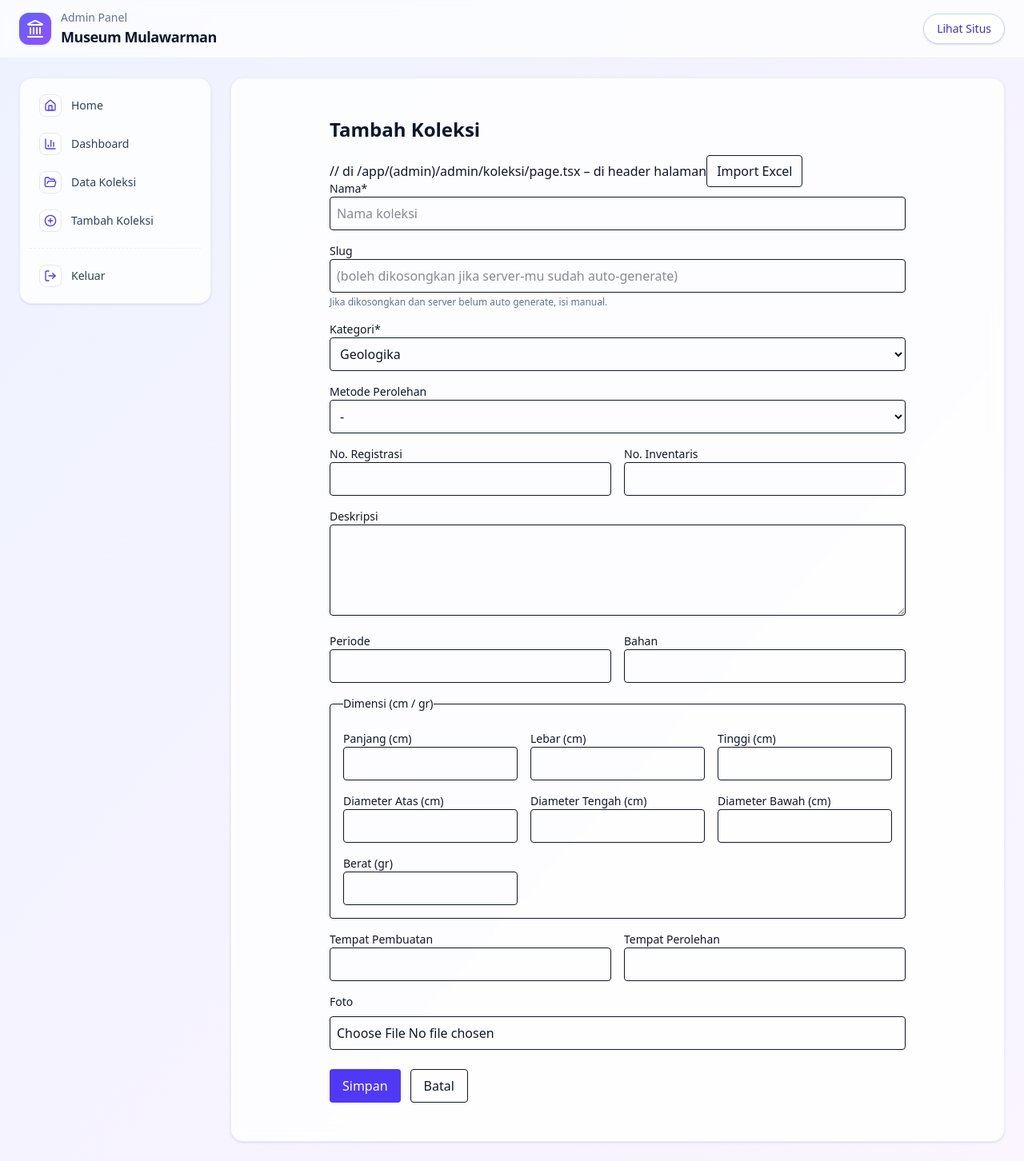
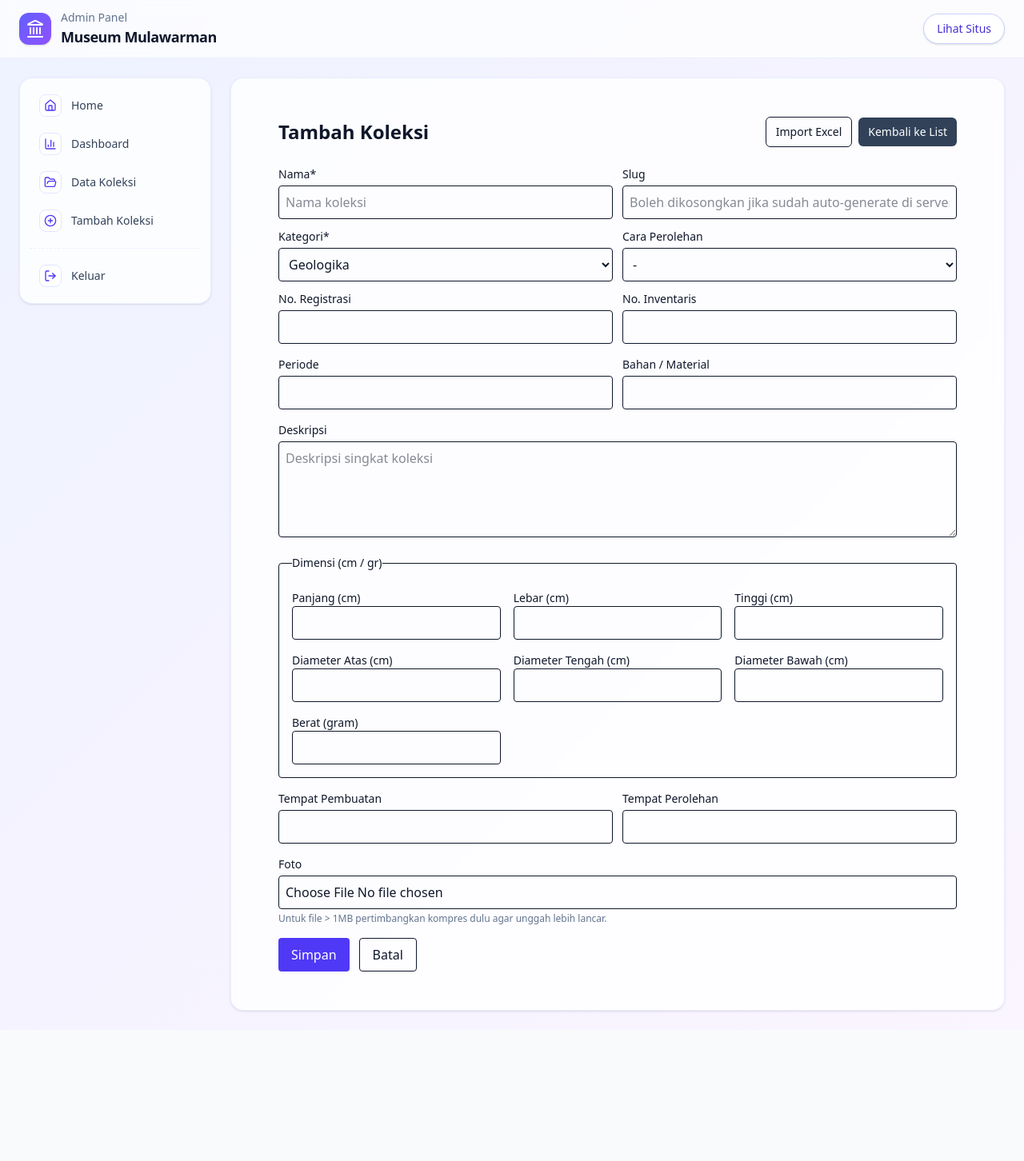
Before and after one commit to museummulawarman123/museummulawarman_dbase, a Next.js app: page /admin/koleksi/new in a window 1280 px wide. Shown: the whole page at 80% size. After the commit the page ends 1288 px from the top, so only its background shows below. Built offline with nearby package versions, Linux system fonts and the light colour scheme.

Commit message:
Header daftar dipisah dari form + tombol Import di halaman Tambah

```diff
--- a/app/(admin)/admin/koleksi/new/page.tsx
+++ b/app/(admin)/admin/koleksi/new/page.tsx
@@ -1,7 +1,9 @@
+export const runtime = "nodejs";
+export const dynamic = "force-dynamic";
+
 import { redirect } from "next/navigation";
+import Link from "next/link";
 import { createKoleksi } from "@/app/api/admin/koleksi/action";
-import Link from "next/link";
-import CloudinaryUploader from "@/component/CloudinaryUploader";
 
 const CATEGORY_OPTIONS = [
   ["GEOLOGIKA", "Geologika"],
@@ -23,16 +25,32 @@ const ACQ_OPTIONS = [
   ["GANTI_RUGI", "Ganti Rugi"],
   ["BELI", "Beli"],
   ["HIBAH", "Hibah"],
+  ["LAINNYA", "Lainnya"],
 ] as const;
 
-export default async function TambahKoleksiPage() {
+export default async function NewCollectionPage() {
   return (
-    <div className="max-w-3xl mx-auto p-6 space-y-6">
+    <div className="max-w-4xl mx-auto p-6 space-y-6">
+      {/* Header: title kiri, tombol kanan */}
+      <div className="flex items-center justify-between flex-wrap gap-3">
         <h1 className="text-2xl font-semibold">Tambah Koleksi</h1>
-// di /app/(admin)/admin/koleksi/page.tsx – di header halaman
-<Link href="/admin/koleksi/import" className="border px-3 py-2 rounded">Import Excel</Link>
+        <div className="flex items-center gap-2">
+          <Link
+            href="/admin/koleksi/import"
+            className="inline-flex items-center rounded-md border px-3 py-2 text-sm hover:bg-gray-50"
+          >
+            Import Excel
+          </Link>
+          <Link
+            href="/admin/koleksi"
+            className="inline-flex items-center rounded-md bg-slate-700 px-3 py-2 text-sm font-medium text-white hover:bg-slate-800"
+          >
+            Kembali ke List
+          </Link>
+        </div>
+      </div>
 
-      {/* JANGAN set method/encType kalau pakai server action */}
+      {/* Form Tambah (Server Action) */}
       <form
         action={async (formData) => {
           "use server";
@@ -40,12 +58,14 @@ export default async function TambahKoleksiPage() {
           if (res?.ok) {
             redirect("/admin/koleksi");
           }
-          // TODO: tampilkan error di UI jika perlu
+          // (opsional) kalau mau, bisa tampilkan error pakai redirect ke ?error=...
         }}
         className="space-y-4"
       >
+        {/* Identitas */}
+        <div className="grid grid-cols-1 md:grid-cols-2 gap-3">
           <div>
-          <label className="block text-sm font-medium">Nama*</label>
+            <label className="block text-sm font-medium mb-1">Nama*</label>
             <input
               name="name"
               required
@@ -53,21 +73,17 @@ export default async function TambahKoleksiPage() {
               placeholder="Nama koleksi"
             />
           </div>
-
           <div>
-          <label className="block text-sm font-medium">Slug</label>
+            <label className="block text-sm font-medium mb-1">Slug</label>
             <input
               name="slug"
               className="border rounded p-2 w-full"
-            placeholder="(boleh dikosongkan jika server-mu sudah auto-generate)"
+              placeholder="Boleh dikosongkan jika sudah auto-generate di server"
             />
-          <p className="text-xs text-slate-500 mt-1">
-            Jika dikosongkan dan server belum auto generate, isi manual.
-          </p>
           </div>
 
           <div>
-          <label className="block text-sm font-medium">Kategori*</label>
+            <label className="block text-sm font-medium mb-1">Kategori*</label>
             <select name="category" required className="border rounded p-2 w-full">
               {CATEGORY_OPTIONS.map(([val, label]) => (
                 <option key={val} value={val}>
@@ -78,7 +94,7 @@ export default async function TambahKoleksiPage() {
           </div>
 
           <div>
-          <label className="block text-sm font-medium">Metode Perolehan</label>
+            <label className="block text-sm font-medium mb-1">Cara Perolehan</label>
             <select name="acquisitionMethod" className="border rounded p-2 w-full">
               {ACQ_OPTIONS.map(([val, label]) => (
                 <option key={val} value={val}>
@@ -88,31 +104,35 @@ export default async function TambahKoleksiPage() {
             </select>
           </div>
 
-        <div className="grid grid-cols-2 gap-4">
           <div>
-            <label className="block text-sm font-medium">No. Registrasi</label>
+            <label className="block text-sm font-medium mb-1">No. Registrasi</label>
             <input name="regNumber" className="border rounded p-2 w-full" />
           </div>
           <div>
-            <label className="block text-sm font-medium">No. Inventaris</label>
+            <label className="block text-sm font-medium mb-1">No. Inventaris</label>
             <input name="invNumber" className="border rounded p-2 w-full" />
           </div>
         </div>
 
+        {/* Info tambahan */}
+        <div className="grid grid-cols-1 md:grid-cols-2 gap-3">
           <div>
-          <label className="block text-sm font-medium">Deskripsi</label>
-          <textarea name="description" className="border rounded p-2 w-full" rows={4} />
-        </div>
-
-        <div className="grid grid-cols-2 gap-4">
-          <div>
-            <label className="block text-sm font-medium">Periode</label>
+            <label className="block text-sm font-medium mb-1">Periode</label>
             <input name="period" className="border rounded p-2 w-full" />
           </div>
           <div>
-            <label className="block text-sm font-medium">Bahan</label>
+            <label className="block text-sm font-medium mb-1">Bahan / Material</label>
             <input name="material" className="border rounded p-2 w-full" />
           </div>
+        </div>
+
+        <div>
+          <label className="block text-sm font-medium mb-1">Deskripsi</label>
+          <textarea
+            name="description"
+            className="border rounded p-2 w-full min-h-[120px]"
+            placeholder="Deskripsi singkat koleksi"
+          />
         </div>
 
         {/* Dimensi */}
@@ -131,7 +151,6 @@ export default async function TambahKoleksiPage() {
               <label className="block text-sm">Tinggi (cm)</label>
               <input name="heightCm" type="number" className="border rounded p-2 w-full" />
             </div>
-
             <div>
               <label className="block text-sm">Diameter Atas (cm)</label>
               <input name="diameterTop" type="number" className="border rounded p-2 w-full" />
@@ -144,29 +163,40 @@ export default async function TambahKoleksiPage() {
               <label className="block text-sm">Diameter Bawah (cm)</label>
               <input name="diameterBot" type="number" className="border rounded p-2 w-full" />
             </div>
-
             <div>
-              <label className="block text-sm">Berat (gr)</label>
+              <label className="block text-sm">Berat (gram)</label>
               <input name="weightGr" type="number" className="border rounded p-2 w-full" />
             </div>
           </div>
         </fieldset>
 
-        {/* Lokasi */}
-        <div className="grid grid-cols-2 gap-4">
+        {/* Lokasi/Asal-usul */}
+        <div className="grid grid-cols-1 md:grid-cols-2 gap-3">
           <div>
-            <label className="block text-sm">Tempat Pembuatan</label>
+            <label className="block text-sm font-medium mb-1">Tempat Pembuatan</label>
             <input name="originPlace" className="border rounded p-2 w-full" />
           </div>
           <div>
-            <label className="block text-sm">Tempat Perolehan</label>
+            <label className="block text-sm font-medium mb-1">Tempat Perolehan</label>
             <input name="foundPlace" className="border rounded p-2 w-full" />
           </div>
         </div>
 
-        {/* Foto (upload langsung ke Cloudinary) */}
-        <CloudinaryUploader label="Foto" name="imageUrl" />
+        {/* Foto */}
+        <div>
+          <label className="block text-sm font-medium mb-1">Foto</label>
+          <input
+            name="image"
+            type="file"
+            accept="image/*"
+            className="border rounded p-2 w-full"
+          />
+          <p className="text-xs text-slate-500 mt-1">
+            Untuk file &gt; 1MB pertimbangkan kompres dulu agar unggah lebih lancar.
+          </p>
+        </div>
 
+        {/* Aksi */}
         <div className="flex gap-3">
           <button type="submit" className="bg-indigo-600 text-white px-4 py-2 rounded">
             Simpan
--- a/app/(admin)/admin/koleksi/page.tsx
+++ b/app/(admin)/admin/koleksi/page.tsx
@@ -21,7 +21,7 @@ const LABEL: Record<string, string> = {
 export default async function AdminKoleksiList(props: {
   searchParams: Promise<{ q?: string; cat?: string }>;
 }) {
-  // ✅ sekarang di-await dulu
+  // ✅ Await agar tidak error di server
   const searchParams = await props.searchParams;
   const q = decodeURIComponent((searchParams.q ?? "").trim());
   const cat = decodeURIComponent((searchParams.cat ?? "").trim());
@@ -56,12 +56,29 @@ export default async function AdminKoleksiList(props: {
   });
 
   return (
-    <div className="max-w-6xl mx-auto p-6 space-y-6">
-      <div className="flex items-center justify-between gap-4 flex-wrap">
+    <div className="space-y-6">
+      {/* HEADER UTAMA */}
+      <div className="flex items-center justify-between flex-wrap gap-3">
         <h1 className="text-2xl font-semibold">Data Koleksi</h1>
 
-        {/* FORM SEARCH */}
-        <form method="GET" className="flex items-center gap-2">
+        <div className="flex items-center gap-2">
+          <Link
+            href="/admin/koleksi/import"
+            className="inline-flex items-center rounded-md border px-3 py-2 text-sm hover:bg-gray-50"
+          >
+            Import Excel
+          </Link>
+          <Link
+            href="/admin/koleksi/new"
+            className="inline-flex items-center rounded-md bg-indigo-600 px-3 py-2 text-sm font-medium text-white hover:bg-indigo-700"
+          >
+            Tambah Koleksi
+          </Link>
+        </div>
+      </div>
+
+      {/* FORM PENCARIAN */}
+      <form method="GET" className="flex flex-wrap items-center gap-2">
         <input
           type="search"
           name="q"
@@ -69,7 +86,11 @@ export default async function AdminKoleksiList(props: {
           placeholder="Cari nama/slug/reg/inv/…"
           className="border rounded px-3 py-2"
         />
-          <select name="cat" defaultValue={cat} className="border rounded px-3 py-2">
+        <select
+          name="cat"
+          defaultValue={cat}
+          className="border rounded px-3 py-2"
+        >
           <option value="">Semua</option>
           {Object.entries(LABEL).map(([val, label]) => (
             <option key={val} value={val}>
@@ -77,20 +98,12 @@ export default async function AdminKoleksiList(props: {
             </option>
           ))}
         </select>
-          <button className="px-3 py-2 rounded bg-slate-800 text-white">Cari</button>
+        <button className="px-3 py-2 rounded bg-slate-800 text-white">
+          Cari
+        </button>
+      </form>
 
-          <Link
-            href="/admin/koleksi/new"
-            className="bg-indigo-600 text-white px-4 py-2 rounded ml-2"
-          >
-            Tambah Koleksi
-          </Link>
-        </form>
-      </div>
-      // di /app/(admin)/admin/koleksi/page.tsx – di header halaman
-<Link href="/admin/koleksi/import" className="border px-3 py-2 rounded">Import Excel</Link>
-
-
+      {/* TABEL DATA */}
       <div className="overflow-x-auto border rounded">
         <table className="min-w-full text-sm">
           <thead className="bg-gray-50">
@@ -144,7 +157,10 @@ export default async function AdminKoleksiList(props: {
             ))}
             {!items.length && (
               <tr>
-                <td className="p-4 text-center text-gray-500" colSpan={6}>
+                <td
+                  className="p-4 text-center text-gray-500"
+                  colSpan={6}
+                >
                   Belum ada data.
                 </td>
               </tr>
```
Lines whose indentation alone changed are shown as unchanged.
